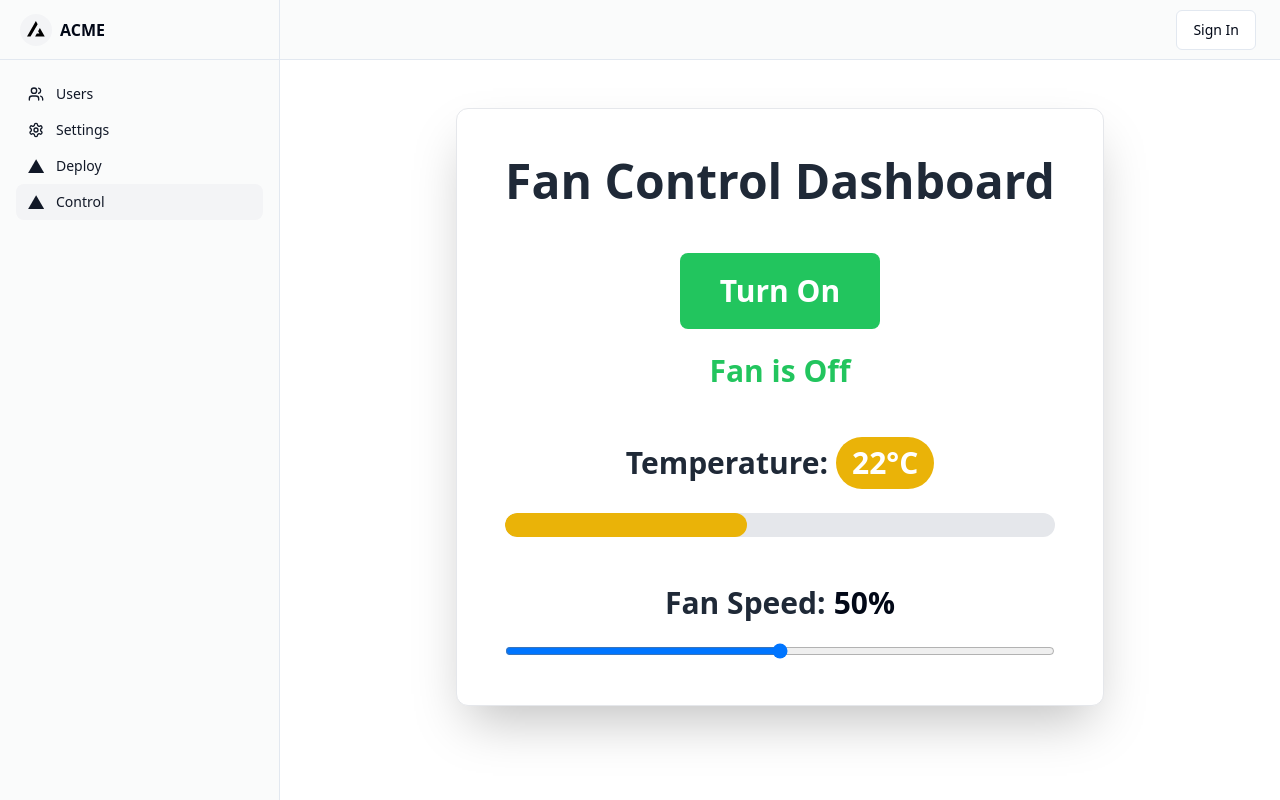
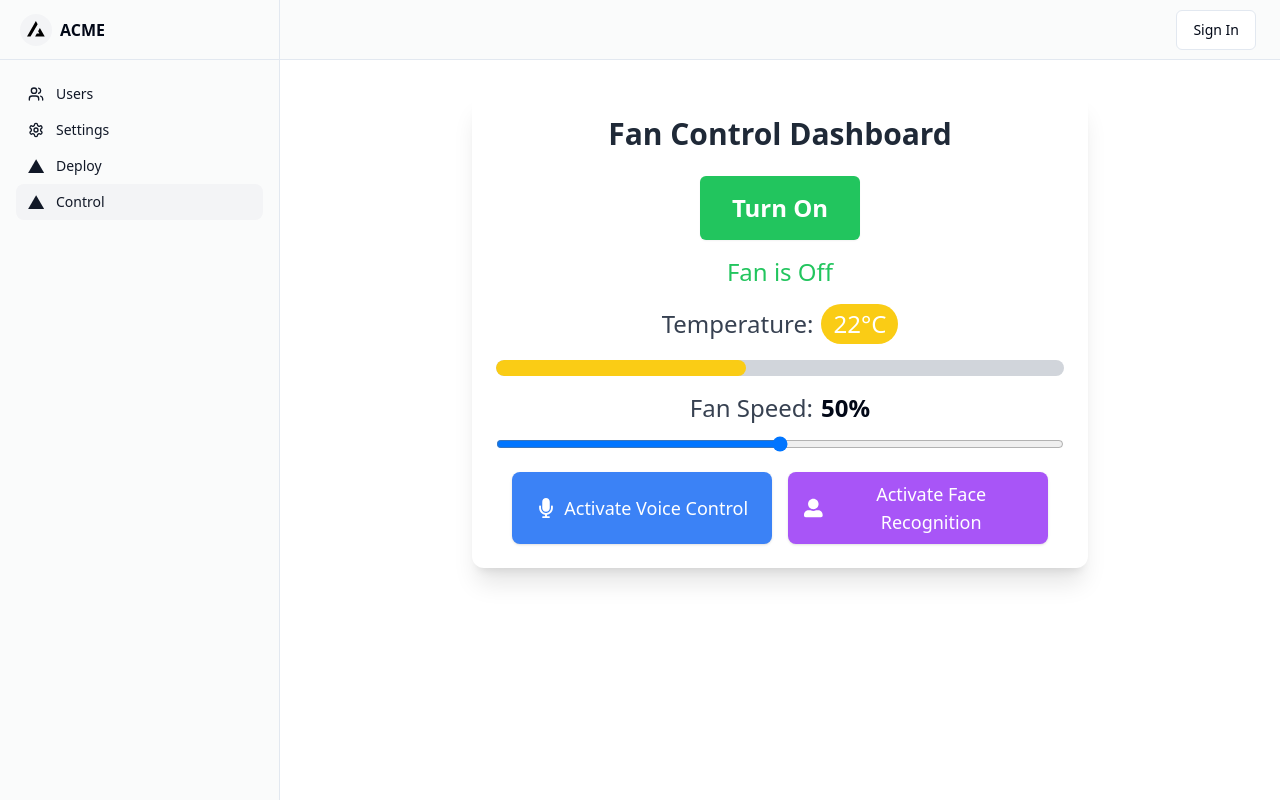
Before and after one commit to tommyjqliu/iot-smart-fan-server, a Next.js app: page /control in a window 1280 px wide. Built offline with nearby package versions, Linux system fonts and the light colour scheme; no server answers.

Commit message:
add tne new component in my control page

```diff
--- a/app/control/page.tsx
+++ b/app/control/page.tsx
@@ -1,64 +1,82 @@
 "use client"
 import { useState } from "react";
+import { FaMicrophone, FaUserAlt } from 'react-icons/fa'; // 引入必要的图标
 
 export default function ControlPage() {
     const [fanStatus, setFanStatus] = useState(false);
     const [temperature, setTemperature] = useState(22);
     const [fanSpeed, setFanSpeed] = useState(50);
 
-    const temperatureColor = temperature > 30 ? 'bg-red-600' : temperature < 10 ? 'bg-blue-500' : 'bg-yellow-500';
+    // 模拟的处理函数
+    const handleVoiceControl = () => console.log("Voice control activated!");
+    const handleFaceRecognition = () => console.log("Face recognition activated!");
+
+    // 根据温度值设置不同的背景色
+    const temperatureColor = temperature > 30 ? 'bg-red-500' : temperature < 10 ? 'bg-blue-400' : 'bg-yellow-400';
 
     return (
-        <main className="flex flex-col gap-12 p-12 items-center bg-white rounded-xl shadow-2xl max-w-5xl mx-auto my-12 border border-gray-200">
-            <h1 className="text-5xl font-extrabold text-gray-800">Fan Control Dashboard</h1>
-            <div className="flex flex-col items-center gap-6 w-full">
-                {/* Fan on/off toggle */}
+        <main className="flex flex-col gap-6 p-6 items-center bg-white rounded-xl shadow-xl max-w-4xl mx-auto my-8">
+            <h1 className="text-3xl font-bold text-gray-800">Fan Control Dashboard</h1>
+            <div className="flex flex-col items-center gap-4 w-full">
                 <button
-                    className={`px-10 py-5 text-3xl rounded-lg font-bold transition-all duration-300 ease-in-out transform hover:scale-105 ${
+                    className={`px-8 py-4 text-2xl rounded-md font-semibold shadow-sm transition-transform duration-300 ease-in-out hover:scale-105 ${
                         fanStatus ? 'bg-red-500 text-white hover:bg-red-600' : 'bg-green-500 text-white hover:bg-green-600'
                     }`}
                     onClick={() => setFanStatus(!fanStatus)}
                 >
                     {fanStatus ? 'Turn Off' : 'Turn On'}
                 </button>
-                <span className={`text-3xl font-semibold ${fanStatus ? 'text-red-500' : 'text-green-500'}`}>
+                <span className={`text-2xl font-medium ${fanStatus ? 'text-red-500' : 'text-green-500'}`}>
                     {fanStatus ? 'Fan is On' : 'Fan is Off'}
                 </span>
-            </div>
-            <div className="flex flex-col items-center gap-6 w-full">
-                {/* Temperature display */}
-                <div className="text-3xl font-semibold text-gray-800 flex items-center gap-2">
+                <div className="text-2xl font-medium text-gray-700 flex items-center gap-2">
                     <span>Temperature:</span>
-                    <span className={`${temperatureColor} text-white px-4 py-2 rounded-full`}>
+                    <span className={`${temperatureColor} text-white px-3 py-1 rounded-full`}>
                         {temperature}°C
                     </span>
                 </div>
-                {/* Temperature progress bar */}
-                <div className="w-full bg-gray-200 rounded-full h-6 overflow-hidden">
+                <div className="w-full bg-gray-300 rounded-full h-4 overflow-hidden">
                     <div
-                        className={`${temperatureColor} h-6 rounded-full transition-width duration-500 ease-in-out`}
+                        className={`${temperatureColor} h-4 rounded-full transition-width duration-500 ease-in-out`}
                         style={{ width: `${(temperature / 50) * 100}%` }}
                     ></div>
                 </div>
-            </div>
-            <div className="flex flex-col items-center gap-6 w-full">
-                {/* Fan speed control */}
                 <div className="flex items-center gap-2">
-                    <label htmlFor="fan-speed" className="font-semibold text-gray-800 text-3xl">
+                    <label htmlFor="fan-speed" className="text-2xl font-medium text-gray-700">
                         Fan Speed:
                     </label>
-                    <span className="text-3xl font-bold">{fanSpeed}%</span>
+                    <span className="text-2xl font-semibold">{fanSpeed}%</span>
                 </div>
                 <input
                     type="range"
                     id="fan-speed"
-                    className="w-full h-3 bg-gray-200 rounded-full cursor-pointer transition-shadow focus:outline-none focus:ring-2 focus:ring-indigo-500"
+                    className="w-full h-2 bg-gray-300 rounded-full cursor-pointer transition-shadow focus:outline-none focus:ring-2 focus:ring-indigo-400"
                     min="0"
                     max="100"
                     value={fanSpeed}
                     onChange={(e) => setFanSpeed(e.target.value)}
                 />
-            </div>
-        </main>
+</div>
+<div className="flex flex-row justify-between items-center gap-4 w-full px-4">
+    <button
+        className="h-full w-1/2 px-4 py-2 text-lg rounded-lg font-medium shadow transition-transform duration-300 ease-in-out hover:scale-105 bg-blue-500 text-white hover:bg-blue-600 flex items-center justify-center gap-2"
+        onClick={handleVoiceControl}
+    >
+        <FaMicrophone className="text-xl" />
+        Activate Voice Control
+    </button>
+    <button
+        className="h-full w-1/2 px-4 py-2 text-lg rounded-lg font-medium shadow transition-transform duration-300 ease-in-out hover:scale-105 bg-purple-500 text-white hover:bg-purple-600 flex items-center justify-center gap-2"
+        onClick={handleFaceRecognition}
+    >
+        <FaUserAlt className="text-xl" />
+        Activate Face Recognition
+    </button>
+</div>
+
+
+
+
+</main>
     );
 }
--- a/package.json
+++ b/package.json
@@ -21,7 +21,7 @@
     "drizzle-kit": "^0.20.14",
     "drizzle-orm": "^0.30.8",
     "lucide-react": "^0.368.0",
-    "next": "14.2.1",
+    "next": "^14.2.3",
     "next-auth": "5.0.0-beta.17",
     "postcss": "^8.4.38",
     "prettier": "^3.2.5",
@@ -29,6 +29,7 @@
     "pusher": "^5.2.0",
     "react": "18.2.0",
     "react-dom": "18.2.0",
+    "react-icons": "^5.2.0",
     "server-only": "^0.0.1",
     "tailwind-merge": "^2.2.2",
     "tailwindcss": "^3.4.3",
```
Also changed, not shown: 1 other file (tests, documents, lock files or other folders).
